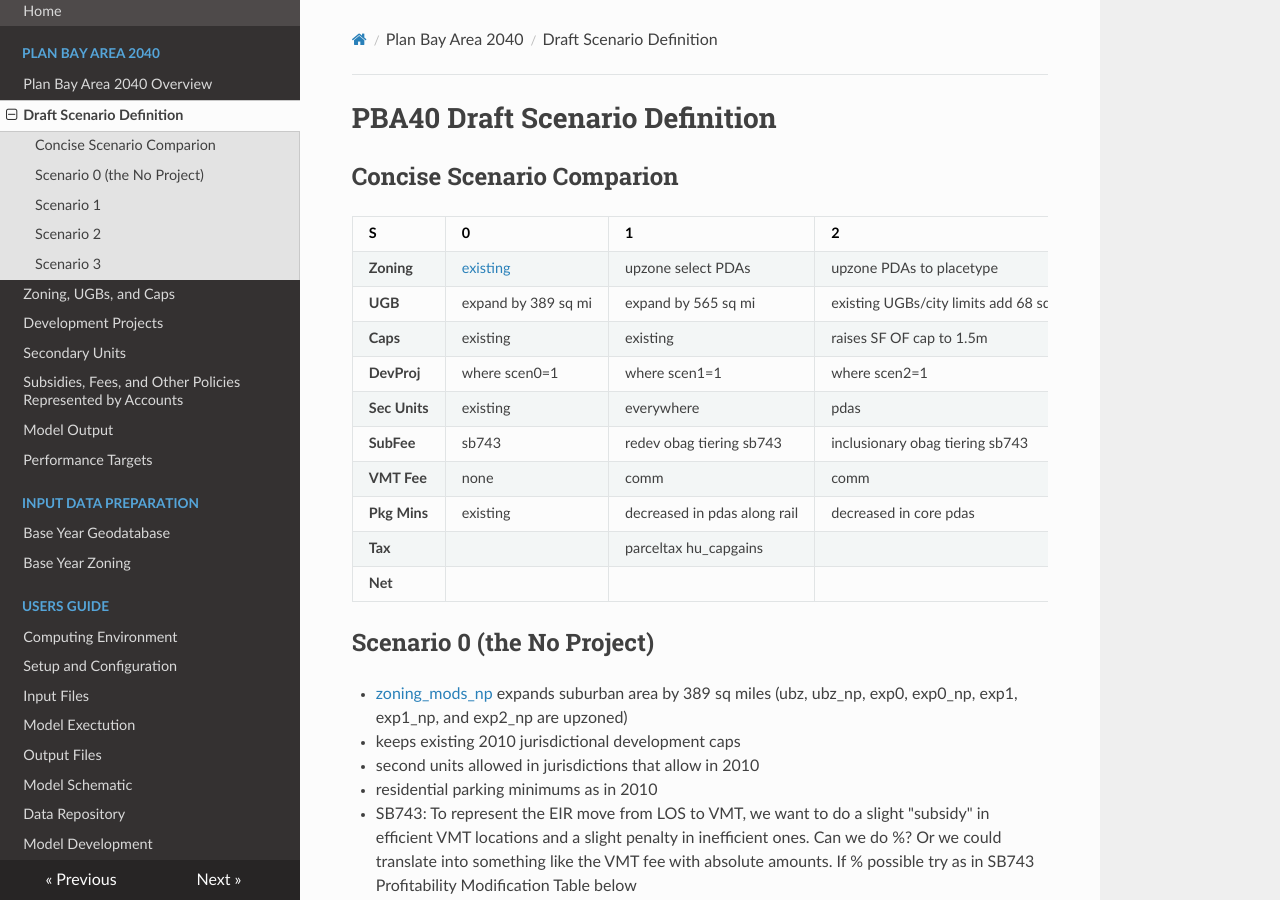
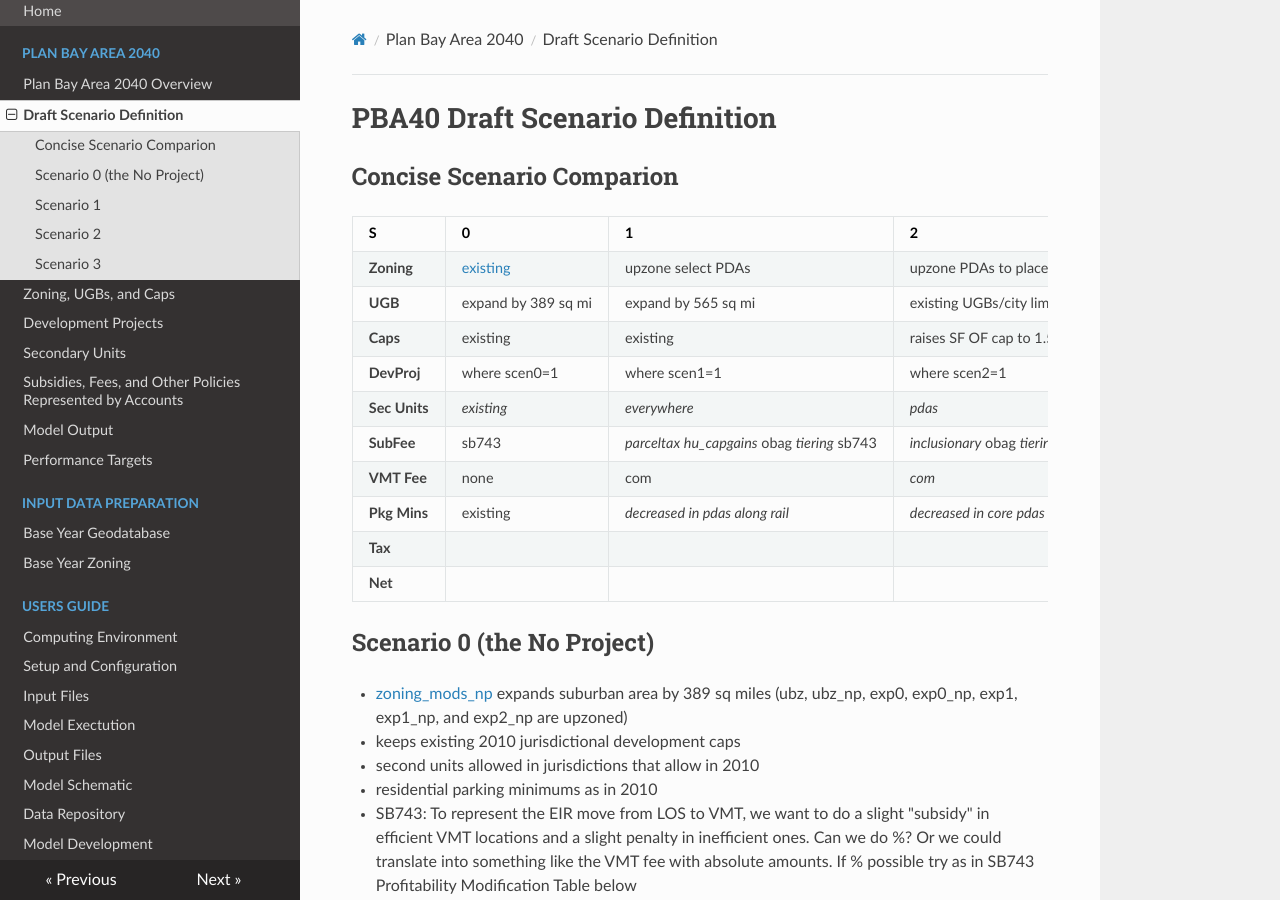
Before and after one commit to BayAreaMetro/baus_docs2, an MkDocs documentation site: the page built from docs/pba40/scenarios_def_pba40.md, in a window 1280 px wide and 900 px high. Built offline with MkDocs 1.6.1, drawn with Linux system fonts in a browser that asks for light colours; nearby versions of some CDN libraries; old or Windows-style settings are respelled for this version of MkDocs.

Commit message:
Update scenarios_def_pba40.md

```diff
--- a/docs/pba40/scenarios_def_pba40.md
+++ b/docs/pba40/scenarios_def_pba40.md
@@ -8,11 +8,11 @@
 **UGB** | expand by 389 sq mi | expand by 565 sq mi | existing UGBs/city limits add 68 sq mi | city boundaries
 **Caps** | existing | existing | raises SF OF cap to 1.5m | drops SF OF cap
 **DevProj** | where scen0=1 | where scen1=1 | where scen2=1 | where scen3=1
-**Sec Units** | existing | everywhere | pdas | in big 3
-**SubFee** | sb743 | redev obag tiering sb743 | inclusionary obag tiering sb743 | obag tiering sb743
-**VMT Fee** | none | comm | comm | res to tpa
-**Pkg Mins** | existing | decreased in pdas along rail | decreased in core pdas | decreased in big 3 and neighbors
-**Tax** |  | parceltax hu_capgains | | land value tax in big 3 and neighbors
+**Sec Units** | *existing* | *everywhere* | *pdas* | *in big 3*
+**SubFee** | sb743 | *parceltax* *hu_capgains* obag *tiering* sb743 | *inclusionary* obag *tiering* sb743 | obag *tiering* sb743
+**VMT Fee** | none | com | *com* | res
+**Pkg Mins** | existing | *decreased in pdas along rail* | *decreased in core pdas* | *decreased in big 3 and neighbors*
+**Tax** |  |  | | *land value tax in big 3 and neighbors*
 **Net** |                           |                           |                           |
 
 
```
